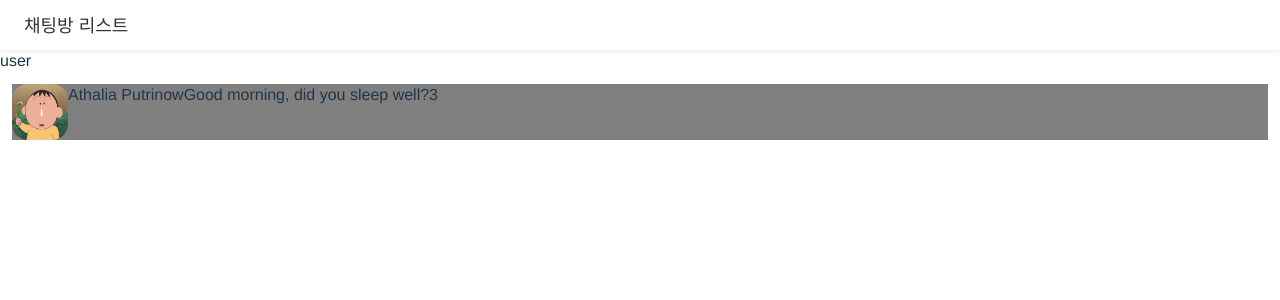
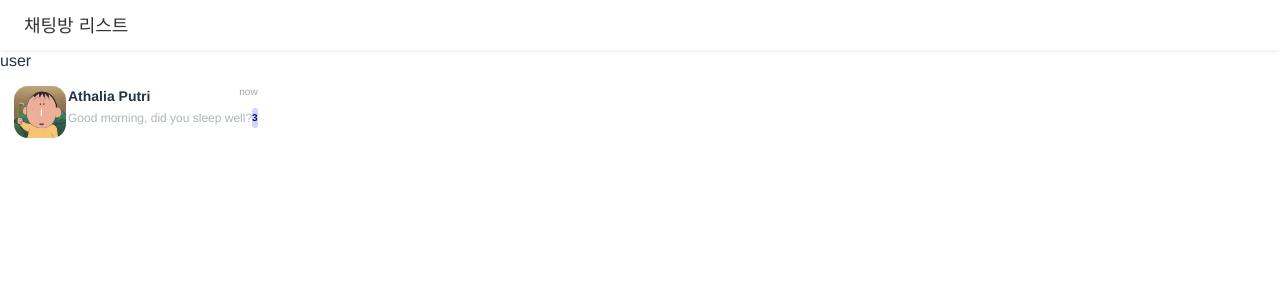
Before and after one commit to kimjang-toolkit/webSocket, a React (Vite) app in the folder Frontend/chat_app/: page / in a window 1280 px wide. Shown: the top 300 px of the page. Built offline with nearby package versions, Linux system fonts and the light colour scheme.

Commit message:
Feat: ChatList component

```diff
--- a/Frontend/chat_app/src/components/ChatList.tsx
+++ b/Frontend/chat_app/src/components/ChatList.tsx
@@ -24,20 +24,45 @@ const MainContainer = styled.div`
   display: flex;
   width: 100%;
   height: 56px;
-  background: gray;
 `;
 const ProfileImg = styled.img`
   border-radius: 16px;
+  padding: 2px 2px;
 `;
 const InfoContainer = styled.div`
   display: flex;
-  flex-direction: cloumn;
+  flex-direction: column;
 `;
 const InfoWrapper = styled.div`
   display: flex;
   justify-content: space-between;
 `;
-const UserName = styled.p``;
-const RecentMessage = styled.div``;
-const TimeStamp = styled.p``;
-const CountBadge = styled.div``;
+const UserName = styled.p`
+  font-size: 14px;
+  font-style: normal;
+  font-weight: 600;
+  line-height: 24px;
+`;
+const RecentMessage = styled.div`
+  color: #adb5bd;
+  font-size: 12px;
+  font-weight: 400;
+  line-height: 20px;
+`;
+const TimeStamp = styled.p`
+  font-size: 10px;
+  font-weight: 400;
+  line-height: 16px;
+  color: #a4a4a4;
+`;
+const CountBadge = styled.div`
+  display: flex;
+  align-items: center;
+
+  color: #001a83;
+  font-size: 10px;
+  font-weight: 600;
+  line-height: 16px;
+  border-radius: 40px;
+  background: #d2d5f9;
+`;
--- a/Frontend/chat_app/src/pages/ChatRoomPage.tsx
+++ b/Frontend/chat_app/src/pages/ChatRoomPage.tsx
@@ -17,7 +17,6 @@ const ChatRoomPage = () => {
       name: '효승이',
     },
   };
-  console.log('without redux ');
   const publishMessageBody = JSON.stringify(message);
   const client = new Client({
     brokerURL: `${import.meta.env.VITE_BROKER_URL}/gs-guide-websocket`,
@@ -28,6 +27,7 @@ const ChatRoomPage = () => {
     // heartbeatIncoming: 10000,
     // heartbeatOutgoing: 10000,
   });
+
   console.log('client created', Client);
   client.onConnect = () => {
     console.log('websocket이 열렸습니다.');
```
